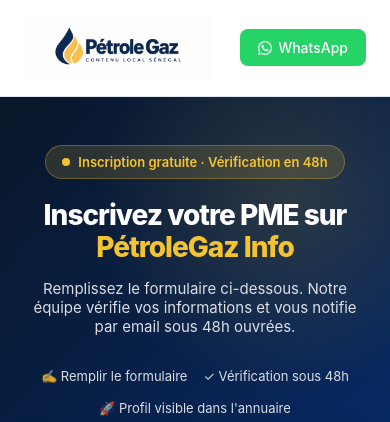
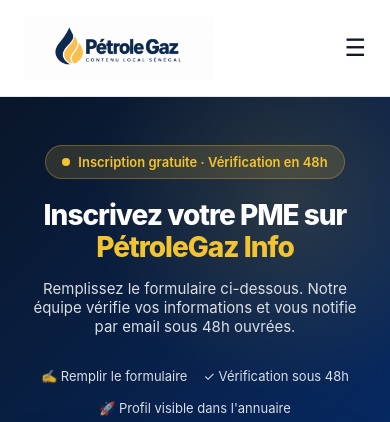
Before and after one commit to falloundiaye7028/petrolegaz-info, a plain HTML site: page inscription.html in a window 390 px wide. Shown: the top 422 px of the page. Drawn offline with Linux system fonts and the light colour scheme; a script that the page names is missing.

Commit message:
feat: harmonise le menu mobile de l’inscription

```diff
--- a/inscription.html
+++ b/inscription.html
@@ -13,7 +13,7 @@
 * { margin: 0; padding: 0; box-sizing: border-box; }
 body { font-family: -apple-system, BlinkMacSystemFont, 'Segoe UI', Inter, sans-serif; background: #F8FAFC; color: #0F172A; }
 header { background: white; border-bottom: 1px solid #E2E8F0; padding: 16px 24px; position: sticky; top: 0; z-index: 100; }
-.nav { max-width: 1180px; margin: 0 auto; display: flex; justify-content: space-between; align-items: center; }
+.nav { max-width: 1180px; margin: 0 auto; display: flex; justify-content: space-between; align-items: center; position: relative; }
 .logo { text-decoration: none; display: flex; align-items: center; }
 .logo img { display:block; width:190px; height:auto; }
 .nav-links { display: flex; gap: 20px; align-items: center; }
@@ -21,6 +21,7 @@
 .nav-links a:hover { color: #0B3D91; }
 .btn-wa { background: #25D366; color: white !important; padding: 10px 18px; border-radius: 8px; text-decoration: none; font-weight: 600; font-size: 14px; display: inline-flex; align-items: center; gap: 6px; }
 .btn-wa:hover { background: #1EBE5D; }
+.menu-toggle { display: none; background: none; border: none; font-size: 24px; cursor: pointer; color: #0F172A; }
 .hero-inscription { background: linear-gradient(135deg, #0A1628 0%, #062A66 100%); color: white; padding: 60px 24px 80px; text-align: center; position: relative; overflow: hidden; }
 .hero-inscription::before { content: ''; position: absolute; top: -100px; right: -100px; width: 400px; height: 400px; background: radial-gradient(circle, rgba(244,196,48,0.15), transparent 70%); border-radius: 50%; }
 .hero-content { max-width: 780px; margin: 0 auto; position: relative; z-index: 2; }
@@ -49,7 +50,9 @@
 footer a:hover { color: white; }
 .footer-links { margin-bottom: 16px; }
 @media (max-width: 768px) {
-  .nav-links a:not(.btn-wa) { display: none; }
+  .nav-links { display: none; }
+  .nav-links.mobile-open { display: flex; flex-direction: column; position: absolute; top: calc(100% + 16px); left: 0; right: 0; background: white; padding: 20px; border-bottom: 1px solid #E2E8F0; gap: 16px; box-shadow: 0 8px 16px rgba(0,0,0,0.05); z-index: 99; }
+  .menu-toggle { display: block; }
   .hero-inscription { padding: 48px 20px 64px; }
   .hero-inscription h1 { font-size: 28px; }
   .hero-inscription p { font-size: 15px; }
@@ -64,16 +67,13 @@
 <header>
   <div class="nav">
     <a href="/" class="logo" aria-label="PétroleGaz — Accueil"><img src="assets/petrolegaz-logo.png" alt="PétroleGaz — Contenu local Sénégal"></a>
-    <div class="nav-links">
+    <div class="nav-links" id="navLinks">
       <a href="annuaire.html">Annuaire</a>
-      <a href="appels-offres.html">Appels d'offres</a>
+      <a href="appels-offres.html">Opportunités</a>
       <a href="enterprise.html">Enterprise</a>
-      <a href="dashboard.html">Dashboard</a>
-      <a href="https://wa.me/221778001717?text=Bonjour%2C%20j%27ai%20une%20question." target="_blank" rel="noopener" class="btn-wa">
-        <svg width="14" height="14" viewBox="0 0 24 24" fill="currentColor" aria-hidden="true"><path d="M17.472 14.382c-.297-.149-1.758-.867-2.03-.967-.273-.099-.471-.148-.67.15-.197.297-.767.966-.94 1.164-.173.199-.347.223-.644.075-.297-.15-1.255-.463-2.39-1.475-.883-.788-1.48-1.761-1.653-2.059-.173-.297-.018-.458.13-.606.134-.133.298-.347.446-.52.149-.174.198-.298.298-.497.099-.198.05-.371-.025-.52-.075-.149-.669-1.612-.916-2.207-.242-.579-.487-.5-.669-.51-.173-.008-.371-.01-.57-.01-.198 0-.52.074-.792.372-.272.297-1.04 1.016-1.04 2.479 0 1.462 1.065 2.875 1.213 3.074.149.198 2.096 3.2 5.077 4.487.709.306 1.262.489 1.694.625.712.227 1.36.195 1.871.118.571-.085 1.758-.719 2.006-1.413.248-.694.248-1.289.173-1.413-.074-.124-.272-.198-.57-.347m-5.421 7.403h-.004a9.87 9.87 0 01-5.031-1.378l-.361-.214-3.741.982.998-3.648-.235-.374a9.86 9.86 0 01-1.51-5.26c.001-5.45 4.436-9.884 9.888-9.884 2.64 0 5.122 1.03 6.988 2.898a9.825 9.825 0 012.893 6.994c-.003 5.45-4.437 9.884-9.885 9.884m8.413-18.297A11.815 11.815 0 0012.05 0C5.495 0 .16 5.335.157 11.892c0 2.096.547 4.142 1.588 5.945L.057 24l6.305-1.654a11.882 11.882 0 005.683 1.448h.005c6.554 0 11.89-5.335 11.893-11.893a11.821 11.821 0 00-3.48-8.413z"/></svg>
-        WhatsApp
-      </a>
+      <a href="connexion.html">Connexion</a>
     </div>
+    <button class="menu-toggle" type="button" onclick="toggleMenu()" aria-label="Menu" aria-controls="navLinks" aria-expanded="false">☰</button>
   </div>
 </header>
 <section class="hero-inscription">
@@ -132,5 +132,13 @@
     loadEmbeds();
   }
 </script>
+<script>
+  function toggleMenu() {
+    const nav = document.getElementById('navLinks');
+    const button = document.querySelector('.menu-toggle');
+    const isOpen = nav.classList.toggle('mobile-open');
+    button.setAttribute('aria-expanded', String(isOpen));
+  }
+</script>
 </body>
 </html>
```
